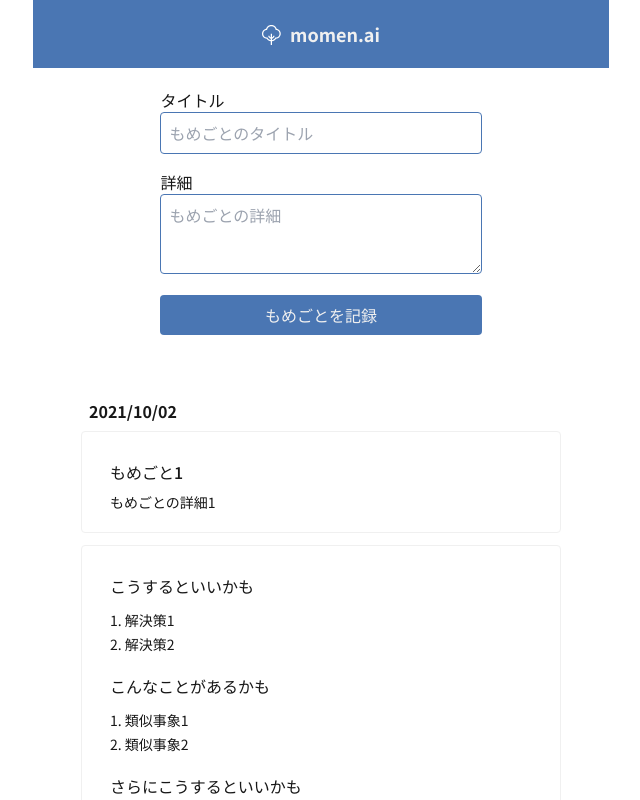
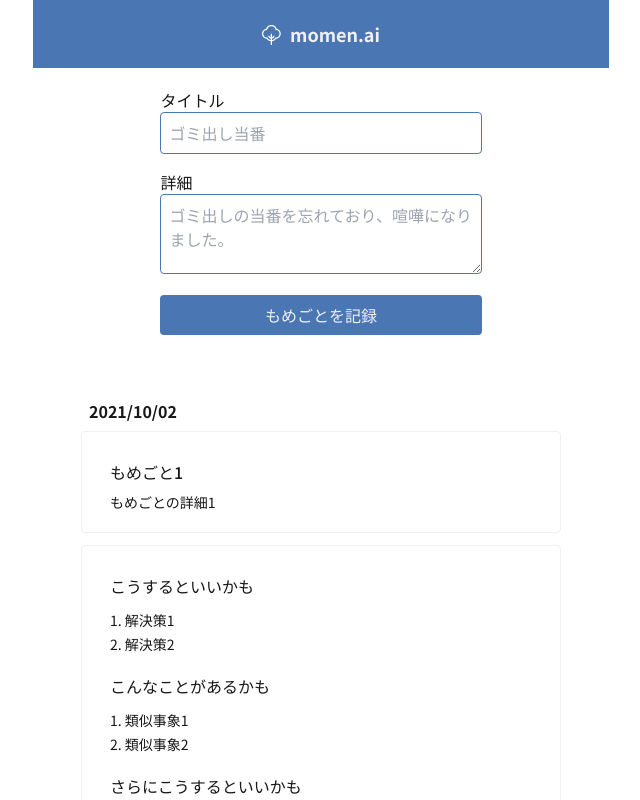
Before and after one commit to MapGeoSafari/momenai, a Next.js app: page / in a window 1280 px wide. Shown: the top 800 px of the page, without its empty margins (319-959 px from the left). Built offline with nearby package versions, Linux system fonts and the light colour scheme.

Commit message:
change placeholder

```diff
--- a/app/components/MomeForm.tsx
+++ b/app/components/MomeForm.tsx
@@ -20,7 +20,7 @@ function MomeForm(props: { onSubmit: (data: Item) => void }) {
           value={title}
           onChange={(e) => setTitle(e.target.value)}
           className="border p-2 w-full border-bg-main rounded"
-          placeholder="もめごとのタイトル"
+          placeholder="ゴミ出し当番"
         />
       </label>
       <label>
@@ -29,7 +29,7 @@ function MomeForm(props: { onSubmit: (data: Item) => void }) {
           value={description}
           onChange={(e) => setDesription(e.target.value)}
           className="border p-2 w-full h-20 border-bg-main rounded"
-          placeholder="もめごとの詳細"
+          placeholder="ゴミ出しの当番を忘れており、喧嘩になりました。"
         />
       </label>
       <button type="submit" className="bg-bg-main text-text-main p-2 rounded">
```
